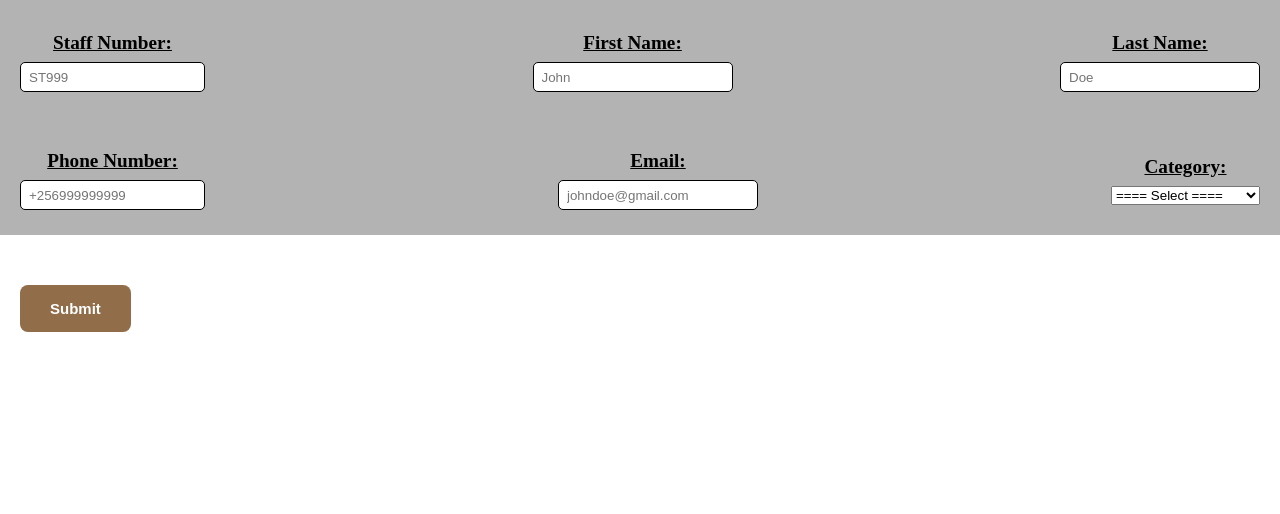
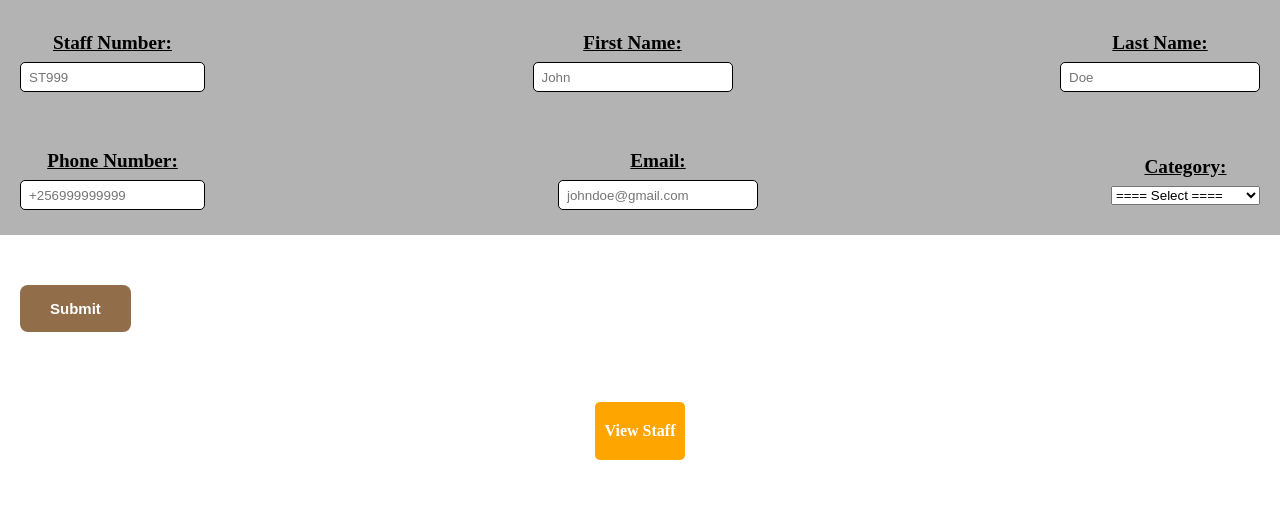
Before and after one commit to ElijahOluwasegun/event_system, a PHP site: page /staff_interface.php in a window 1280 px wide. Shown: the part 80-594 px from the top of the page. Run offline with PHP 8.4, Linux system fonts and the light colour scheme.

Commit message:
Added link to view staff details in the database

```diff
--- a/css/style.css
+++ b/css/style.css
@@ -100,3 +100,20 @@ button:hover {
     background-color: #FFCF8C;
     color: rgb(0, 0, 0);
 }
+
+.links {
+    display:flex;
+    justify-content: center;
+    gap: 10px;
+    padding: 20px 0px;
+}
+
+a {
+    border: 1px solid none;
+    border-radius: 5px;
+    padding: 20px 10px;
+    background-color: orange;
+    font-weight: bold;
+    text-decoration: none;
+    color: white;
+}
--- a/staff_interface.php
+++ b/staff_interface.php
@@ -52,5 +52,8 @@
             </div>
         </div>
     </form>
+    <div class="links">
+        <a href="ViewStaff.php">View Staff</a>
+    </div>
 </body>
 </html>
```
